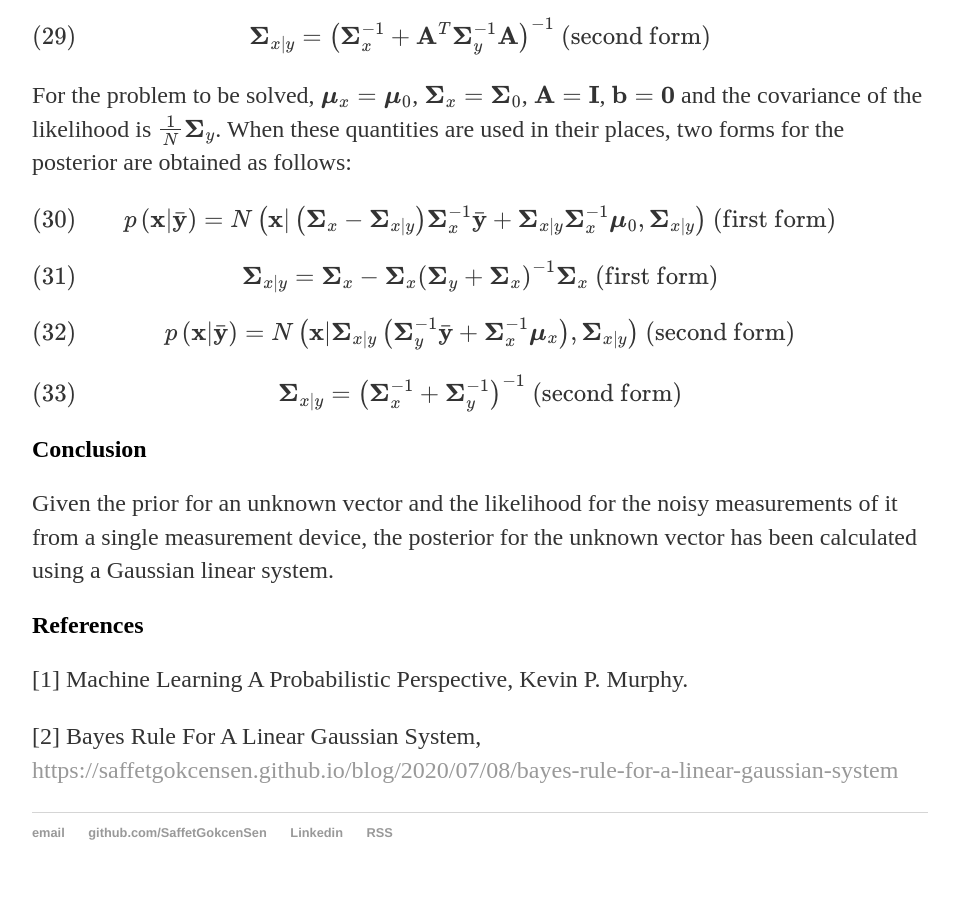
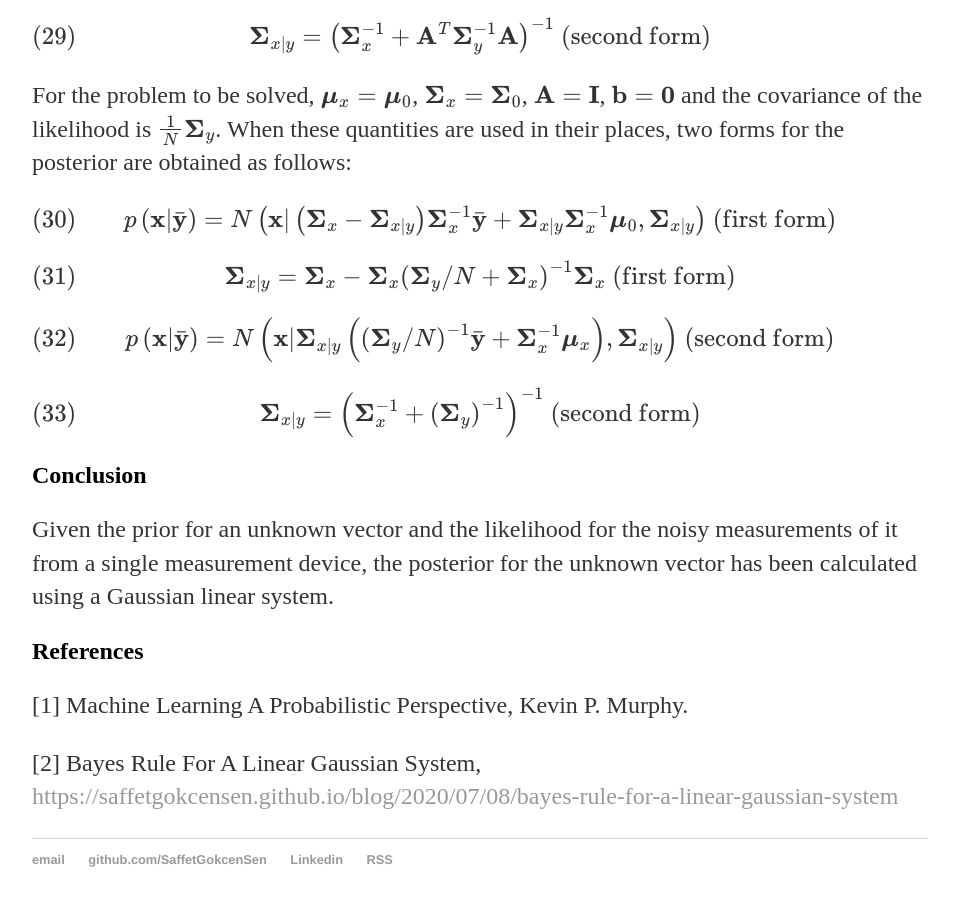
Before and after one commit to SaffetGokcenSen/saffetgokcensen.github.io, a Jekyll site: the page built from _posts/2020-07-28-inferring-an-unknown-vector-using-noisy-measurements-from-a-single-device.md, in a window 1280 px wide and 900 px high, scrolled down 3635 px. Shown: the whole window, without its empty margins (160-1113 px from the left). Built offline with Jekyll 4.4.1, drawn with Linux system fonts in a browser that asks for light colours.

Commit message:
corrected a typographic error

```diff
--- a/_posts/2020-07-28-inferring-an-unknown-vector-using-noisy-measurements-from-a-single-device.md
+++ b/_posts/2020-07-28-inferring-an-unknown-vector-using-noisy-measurements-from-a-single-device.md
@@ -113,13 +113,13 @@ For the problem to be solved, $\boldsymbol{\mu}\_{x}=\boldsymbol{\mu}\_{0}$, $\b
     p\left(\mathbf{x}|\bar{\mathbf{y}}\right)=N\left(\mathbf{x}|\left(\boldsymbol{\Sigma}\_{x}-\boldsymbol{\Sigma}\_{x|y}\right)\boldsymbol{\Sigma}\_{x}^{-1}\bar{\mathbf{y}}+\boldsymbol{\Sigma}\_{x|y}\boldsymbol{\Sigma}\_{x}^{-1}\boldsymbol{\mu}\_{0}, \boldsymbol{\Sigma}\_{x|y}\right) \ \text{(first form)}
 \end{equation}
 \begin{equation}
-    \boldsymbol{\Sigma}\_{x|y}=\boldsymbol{\Sigma}\_{x}-\boldsymbol{\Sigma}\_{x}\left(\boldsymbol{\Sigma}\_{y}+\boldsymbol{\Sigma}\_{x}\right)^{-1}\boldsymbol{\Sigma}\_{x} \ \text{(first form)}
+    \boldsymbol{\Sigma}\_{x|y}=\boldsymbol{\Sigma}\_{x}-\boldsymbol{\Sigma}\_{x}\left(\boldsymbol{\Sigma}\_{y}/N+\boldsymbol{\Sigma}\_{x}\right)^{-1}\boldsymbol{\Sigma}\_{x} \ \text{(first form)}
 \end{equation}
 \begin{equation}
-    p\left(\mathbf{x}|\bar{\mathbf{y}}\right)=N\left(\mathbf{x}|\boldsymbol{\Sigma}\_{x|y}\left(\boldsymbol{\Sigma}\_{y}^{-1}\bar{\mathbf{y}}+\boldsymbol{\Sigma}\_{x}^{-1}\boldsymbol{\mu}\_{x}\right), \boldsymbol{\Sigma}\_{x|y}\right) \ \text{(second form)}
+    p\left(\mathbf{x}|\bar{\mathbf{y}}\right)=N\left(\mathbf{x}|\boldsymbol{\Sigma}\_{x|y}\left(\left(\boldsymbol{\Sigma}\_{y}/N\right)^{-1}\bar{\mathbf{y}}+\boldsymbol{\Sigma}\_{x}^{-1}\boldsymbol{\mu}\_{x}\right), \boldsymbol{\Sigma}\_{x|y}\right) \ \text{(second form)}
 \end{equation}
 \begin{equation}
-    \boldsymbol{\Sigma}\_{x|y}=\left(\boldsymbol{\Sigma}\_{x}^{-1}+\boldsymbol{\Sigma}\_{y}^{-1}\right)^{-1} \ \text{(second form)}
+    \boldsymbol{\Sigma}\_{x|y}=\left(\boldsymbol{\Sigma}\_{x}^{-1}+\left(\boldsymbol{\Sigma}\_{y}\right)^{-1}\right)^{-1} \ \text{(second form)}
 \end{equation}
 
 ## Conclusion
```
